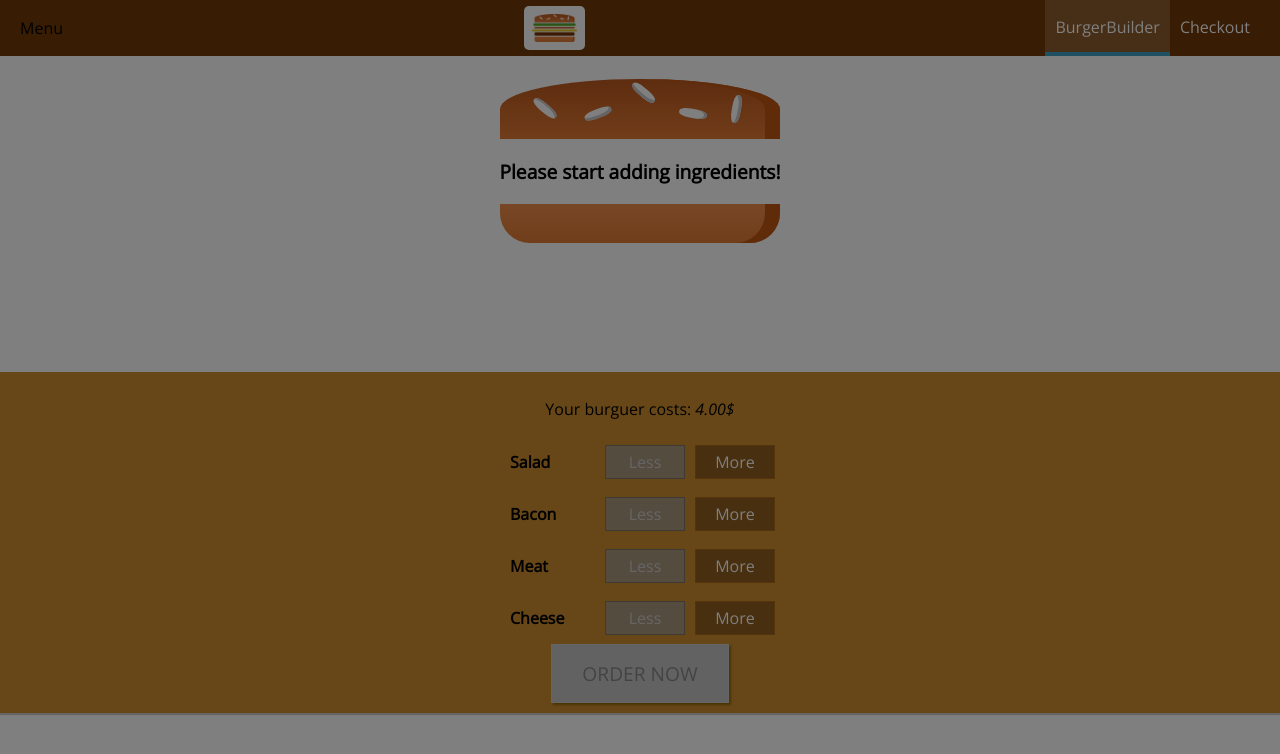
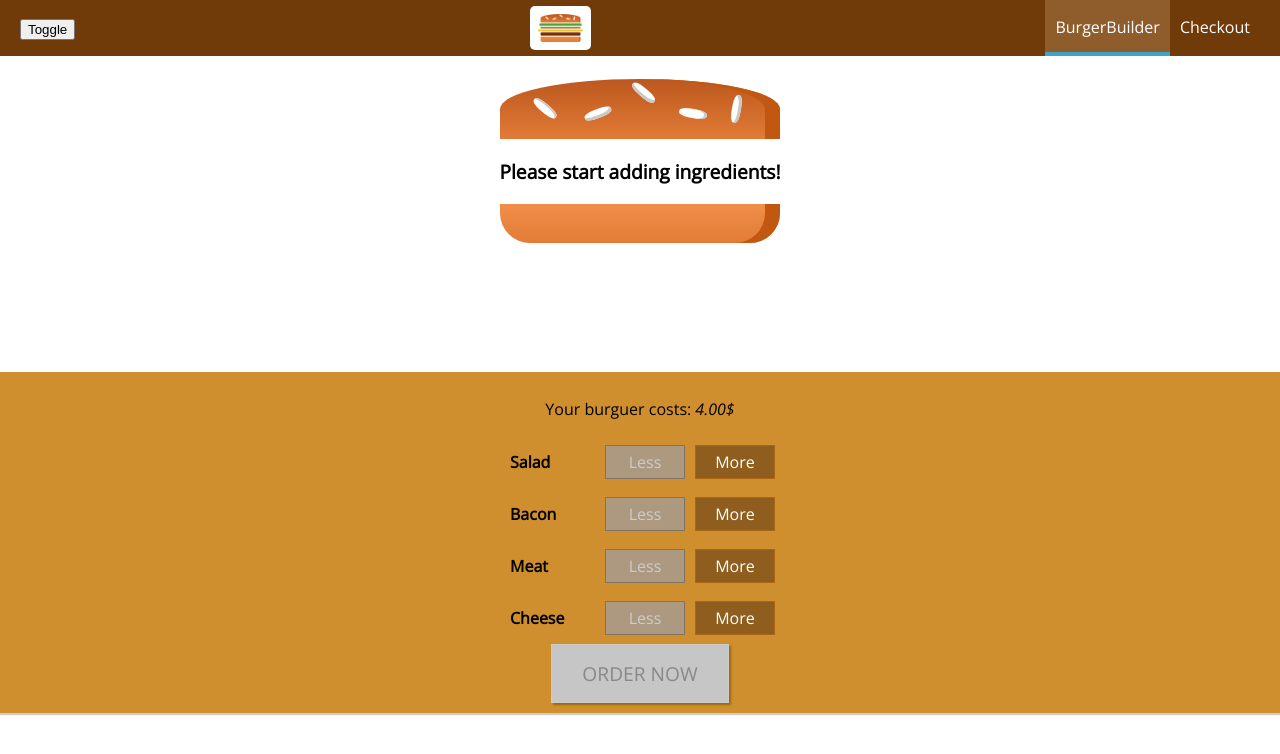
Before and after one commit to lucascprazeres/react-burguer-builder, a React (Create React App) app: page / in a window 1280 px wide. Shown: the top 754 px of the page. Built offline with nearby package versions, Linux system fonts and the light colour scheme.

Commit message:
added a sidedrawer toggle button

```diff
--- a/src/components/Layout/Layout.js
+++ b/src/components/Layout/Layout.js
@@ -9,22 +9,24 @@ class Layout extends Component {
   constructor(props) {
     super(props);
     this.state = {
-      showSideDrawer: true,
+      showSideDrawer: false,
     };
   }
 
-  closedSideDrawerHandler = () => {
-    this.setState({ showSideDrawer: false });
+  toggledSideDrawerHandler = () => {
+    this.setState((prevState) => ({
+      showSideDrawer: !prevState.showSideDrawer,
+    }));
   }
 
   render() {
     return (
       <Aux>
         <div>
-          <Toolbar />
+          <Toolbar drawerTogglerClicked={this.toggledSideDrawerHandler} />
           <SideDrawer
             open={this.state.showSideDrawer}
-            closed={this.closedSideDrawerHandler}
+            closed={this.toggledSideDrawerHandler}
           />
         </div>
         <main className={classes.Main}>
--- /dev/null
+++ b/src/components/Navigation/SideDrawer/DrawerToggler/DrawerToggler.js
@@ -0,0 +1,13 @@
+import React from 'react';
+
+const DrawerToggler = (props) => (
+  <div>
+    <button
+      type="button"
+      onClick={props.clicked}
+    >Toggle
+    </button>
+  </div>
+);
+
+export default DrawerToggler;
--- a/src/components/Navigation/Toolbar/Toolbar.js
+++ b/src/components/Navigation/Toolbar/Toolbar.js
@@ -4,10 +4,11 @@ import classes from './Toolbar.module.css';
 
 import Logo from '../../Logo/Logo';
 import NavItems from '../NavItems/NavItems';
+import DrawerToggler from '../SideDrawer/DrawerToggler/DrawerToggler';
 
-const Toolbar = () => (
+const Toolbar = (props) => (
   <header className={classes.Toolbar}>
-    <div>Menu</div>
+    <DrawerToggler clicked={props.drawerTogglerClicked} />
     <div className={classes.Logo}>
       <Logo />
     </div>
```
